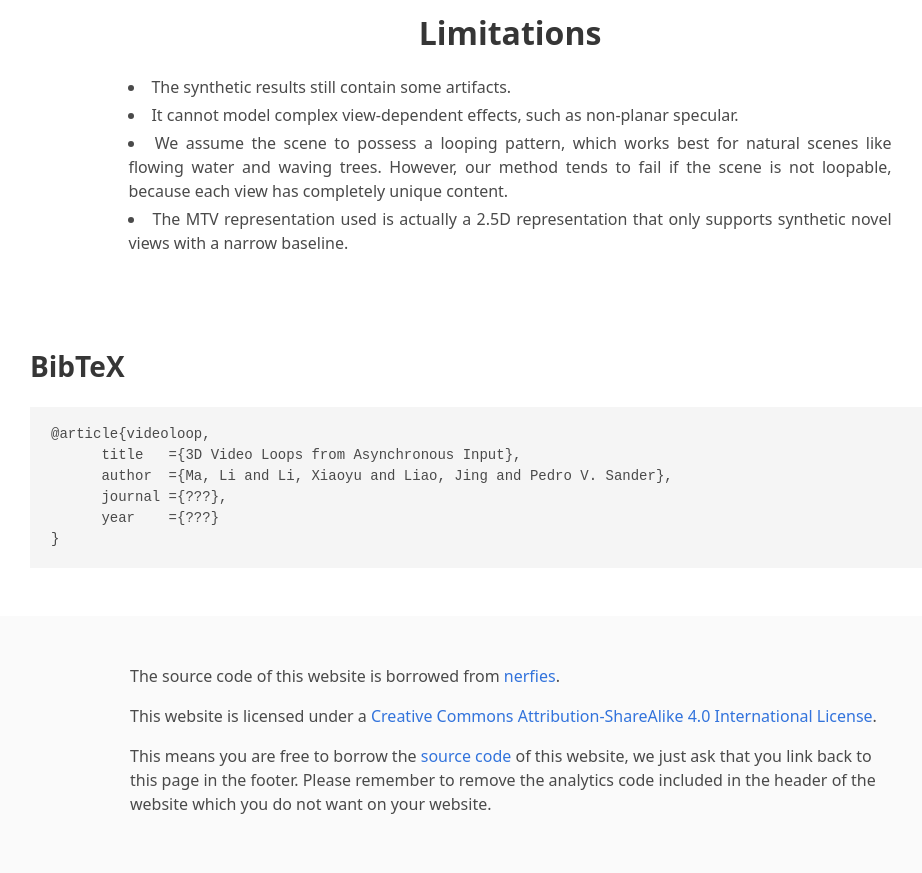
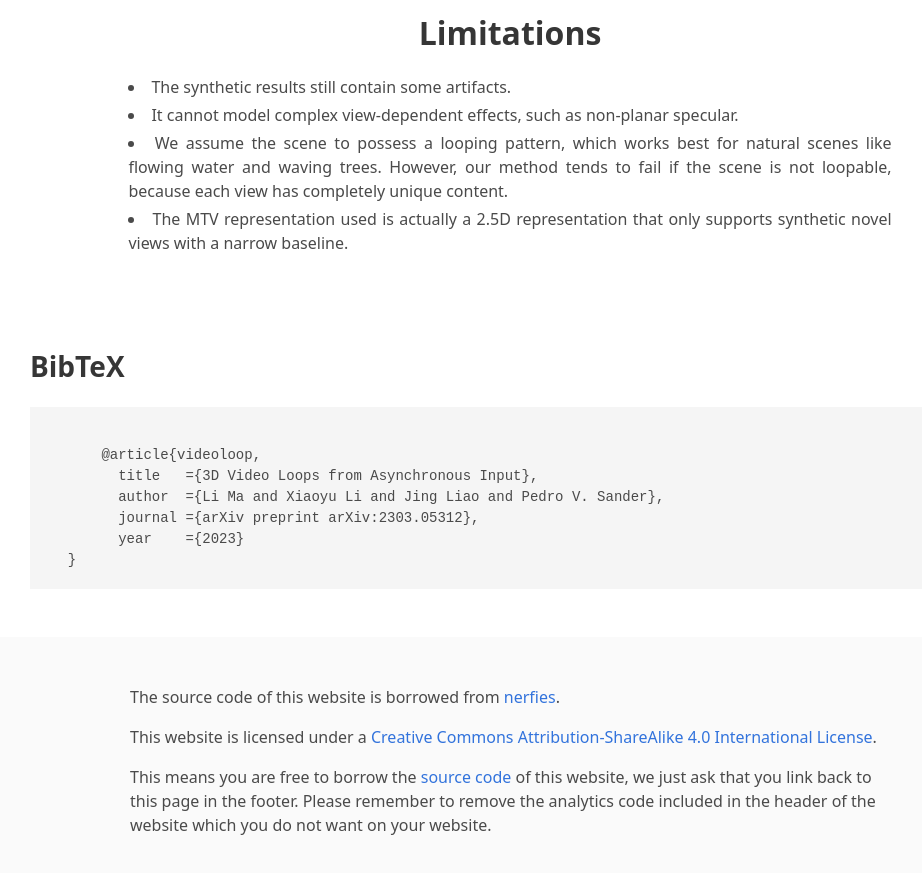
Before and after one commit to limacv/VideoLoop3D_web, a plain HTML site: page index.html in a window 1280 px wide. Shown: the part 4516-5389 px from the top of the page, without its empty margins (130-1052 px from the left). Drawn offline with nearby package versions, Linux system fonts and the light colour scheme; some icons are missing.

Commit message:
update camera ready

```diff
--- a/index.html
+++ b/index.html
@@ -458,12 +458,13 @@
 <section class="section" id="BibTeX">
   <div class="container is-max-desktop content">
     <h2 class="title">BibTeX</h2>
-    <pre><code>@article{videoloop,
-      title   ={3D Video Loops from Asynchronous Input},
-      author  ={Ma, Li and Li, Xiaoyu and Liao, Jing and Pedro V. Sander},
-      journal ={???},
-      year    ={???}
-}
+    <pre><code>
+      @article{videoloop,
+        title   ={3D Video Loops from Asynchronous Input},
+        author  ={Li Ma and Xiaoyu Li and Jing Liao and Pedro V. Sander},
+        journal ={arXiv preprint arXiv:2303.05312},
+        year    ={2023}
+  }
 </code></pre>
   </div>
 </section>
```
